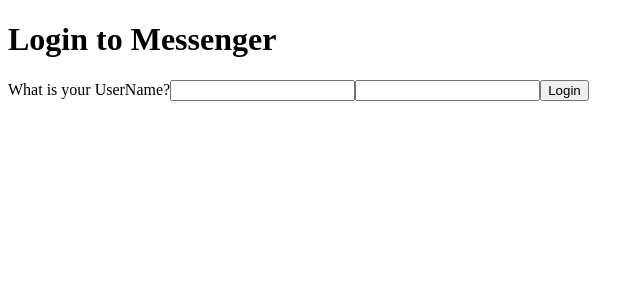
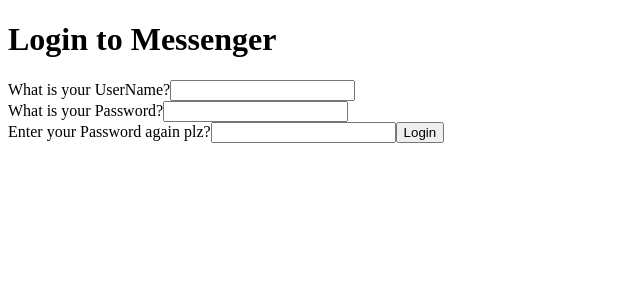
Before and after one commit to RTatineni/language-translator-chat, a React (Create React App) app in the folder client/: page / in a window 1280 px wide. Shown: the top 300 px of the page, without its empty margins (0-644 px from the left). Built offline with nearby package versions, Linux system fonts and the light colour scheme; the HTML template or start-up script is replaced by a standard one.

Commit message:
Added more forms for register page

```diff
--- a/client/src/components/signup.js
+++ b/client/src/components/signup.js
@@ -1,12 +1,12 @@
 import React from "react";
-import axios from 'axios';
 
 class Signup extends React.Component {
   constructor(props) {
     super(props);
     this.state = {
       username: "",
-      password: ""
+      password: "",
+      password2:""
     };
   }
 
@@ -24,6 +24,9 @@
       this.setState({password: e.target.value})
   }
 
+  handleChangePasswordRepeat(e){
+    this.setState({password2:e.target.value})
+  }
 
 
   render() {
@@ -39,10 +42,20 @@
             onChange={this.handleChangeUsername}
             className="input"
           />
+          <br></br>
+          <label htmlFor="username">What is your Password?</label>
           <input
             type="password"
             name="password"
             onChange={this.handleChangePassword}
+            className="input"
+          />
+          <br></br>
+          <label htmlFor="username">Enter your Password again plz?</label>
+           <input
+            type="password"
+            name="password"
+            onChange={this.handleChangePasswordRepeat}
             className="input"
           />
           <button className="submit">Login</button>
```
